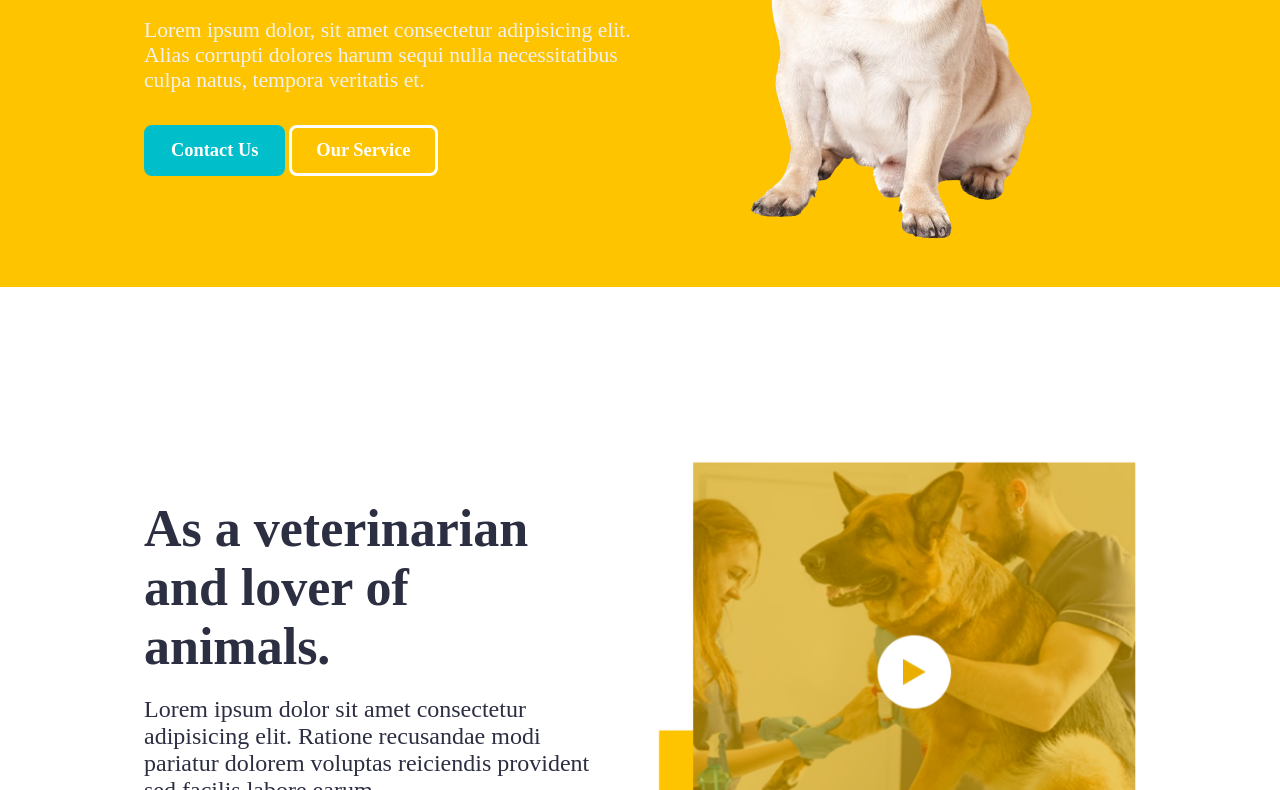
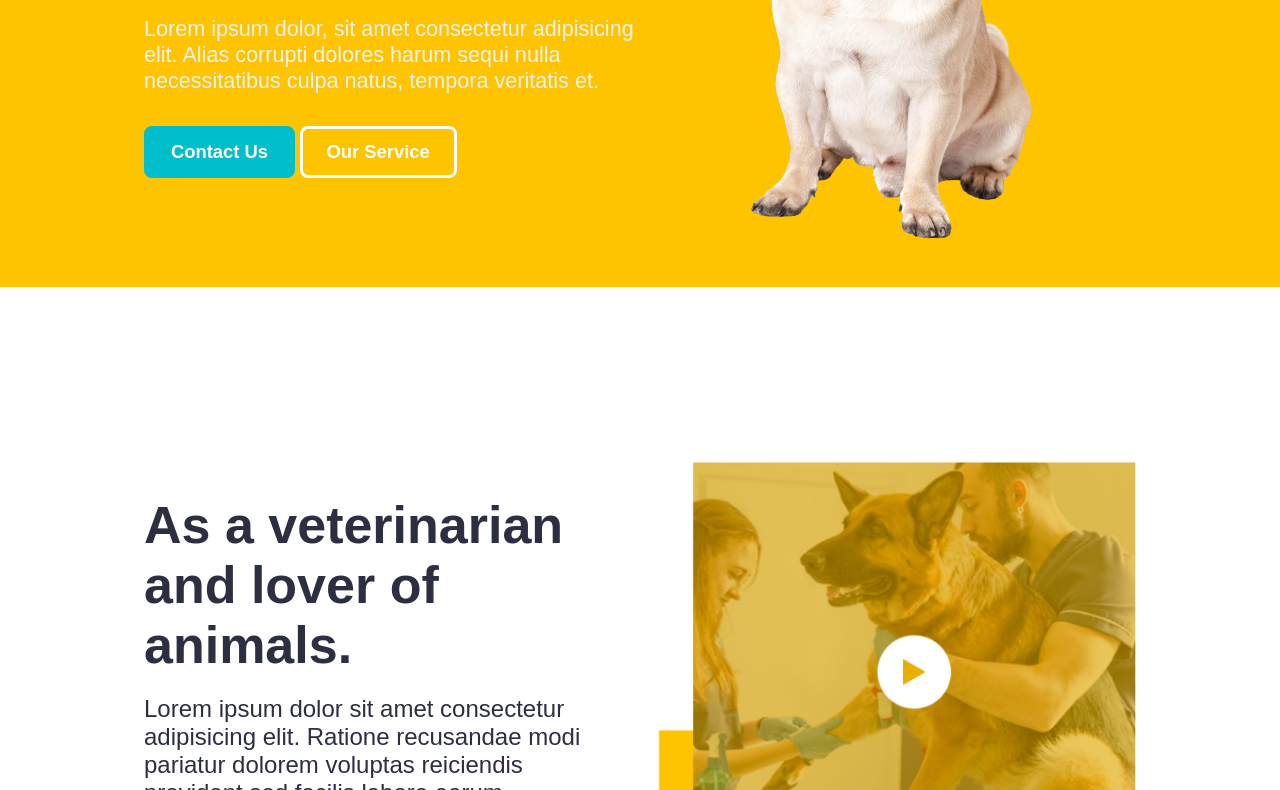
Before and after one commit to AdityaMishra2327/Pettoit, a plain HTML site: page index.html in a window 1280 px wide. Shown: the part 344-1134 px from the top of the page. Drawn offline with Linux system fonts and the light colour scheme; a web font is replaced by a local one.

Commit message:
Update style.css

```diff
--- a/Public/CSS/style.css
+++ b/Public/CSS/style.css
@@ -2,7 +2,7 @@
 * {
     margin: 0;
     padding: 0;
-    font-family: ans-serif;
+    font-family: sans-serif;
 }
 :root{
     --main-color:#ffc400;
```
